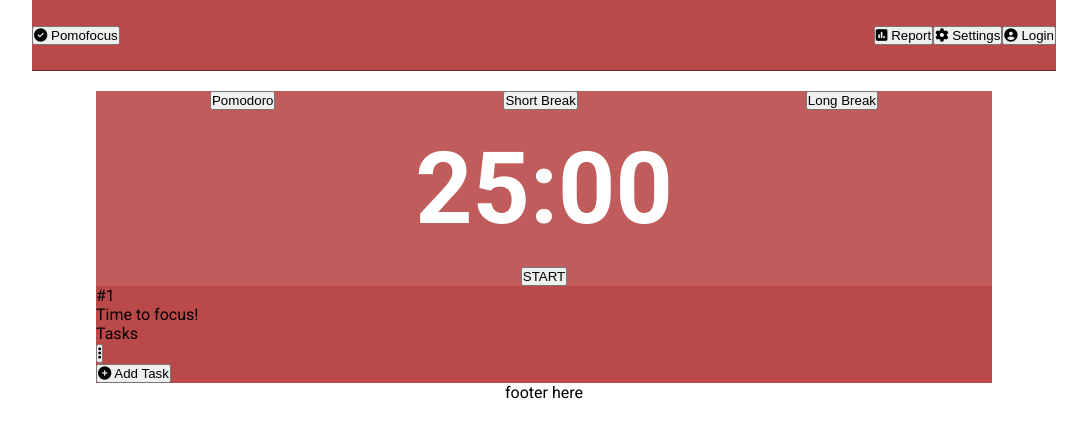
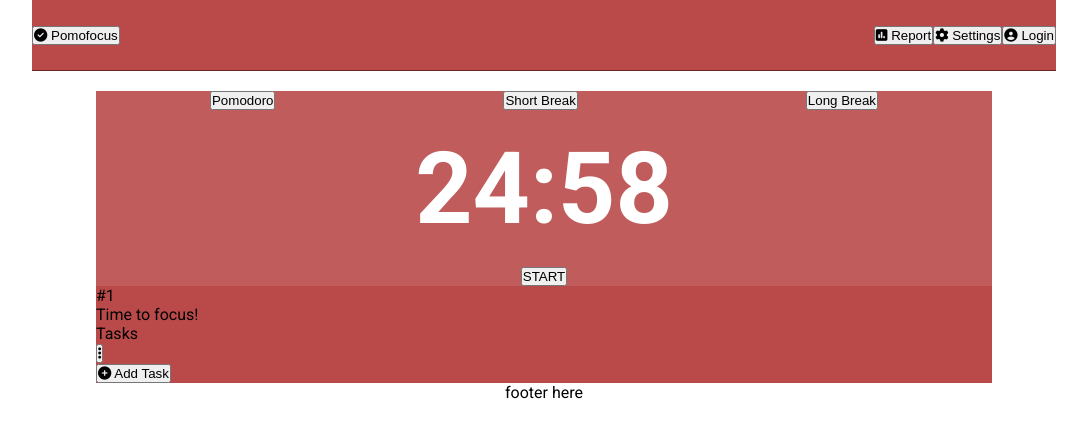
Before and after one commit to Tarik-Alaiwi-dev/pomodoro, a plain HTML site: page pomodoro/index.html in a window 1280 px wide. Both pictures are taken after a click on the button "START". Shown: the whole page, without its empty margins (96-1183 px from the left). Drawn offline with Linux system fonts and the light colour scheme.

Commit message:
added timer

```diff
--- a/pomodoro/index.html
+++ b/pomodoro/index.html
@@ -17,7 +17,7 @@
   <link rel="stylesheet" href="https://cdnjs.cloudflare.com/ajax/libs/font-awesome/6.5.1/css/all.min.css" integrity="sha512-DTOQO9RWCH3ppGqcWaEA1BIZOC6xxalwEsw9c2QQeAIftl+Vegovlnee1c9QX4TctnWMn13TZye+giMm8e2LwA==" crossorigin="anonymous" referrerpolicy="no-referrer"/>
 
   <!-- Title -->
-  <title>Time to focus!</title>
+  <title id="title">Time to focus!</title>
 </head>
 <body>
   <header>
@@ -61,7 +61,7 @@
             </div>
             <div class="timer">25:00</div>
             <div class="start-btn">
-                <button>START</button>
+                <button onclick="odliczanie(); setInterval(odliczanie, 1000);">START</button>
             </div>
         </div>
         <div class="secondary">
--- a/pomodoro/scripts.js
+++ b/pomodoro/scripts.js
@@ -1,8 +1,19 @@
 //get placeholders
-let timer = document.querySelector(".timer").innerHTML;
+let timer = document.querySelector(".timer");
+let title = document.getElementById("title");
 
-//Start function
-function start(){
-    const time = setInterval(function(){
-    }, 1000);
+let startingTime = 25*60;
+
+function odliczanie(){
+    let minuty = Math.floor(startingTime/60);
+    let seconds = startingTime%60;
+
+    timer.innerHTML = minuty + ':' + (seconds<10 ? '0' : '') + seconds;
+    title.innerHTML = minuty + ':' + (seconds<10 ? '0' : '') + seconds + " - Time to focus!";
+
+    if(startingTime === 0){
+        clearInterval(odliczanieInterwal);
+    }else{
+        startingTime--;
+    }
 }
```
